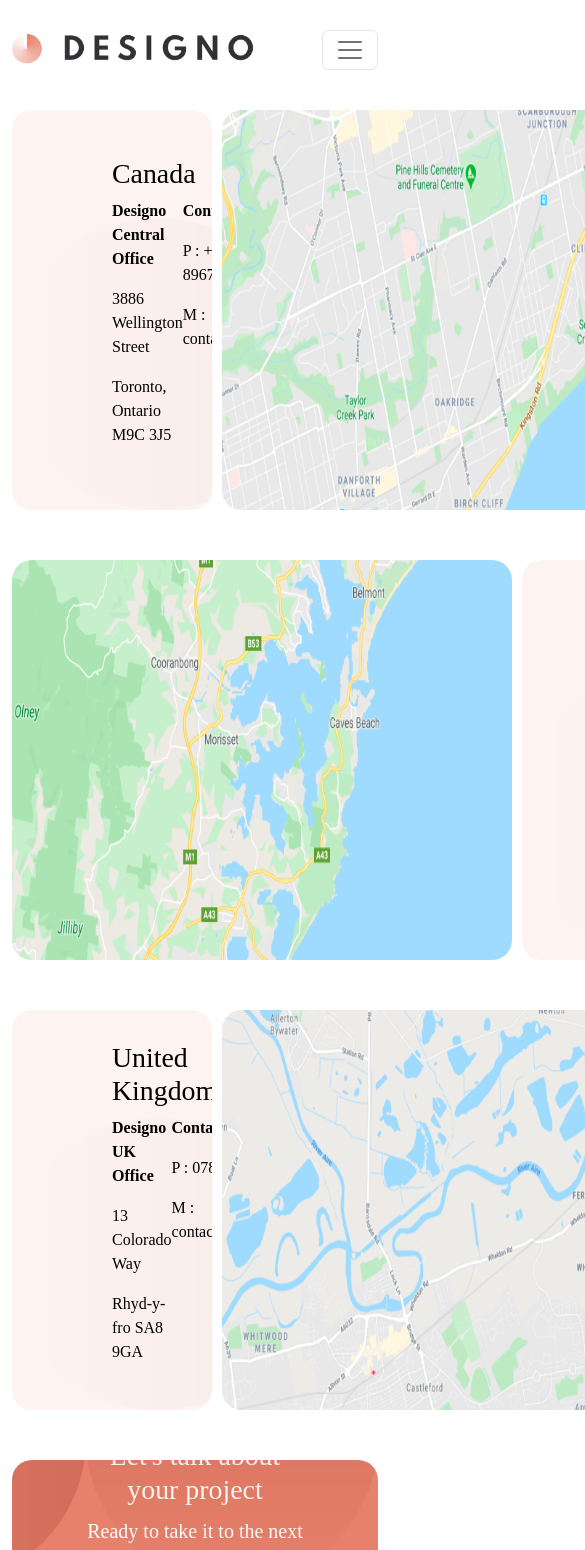
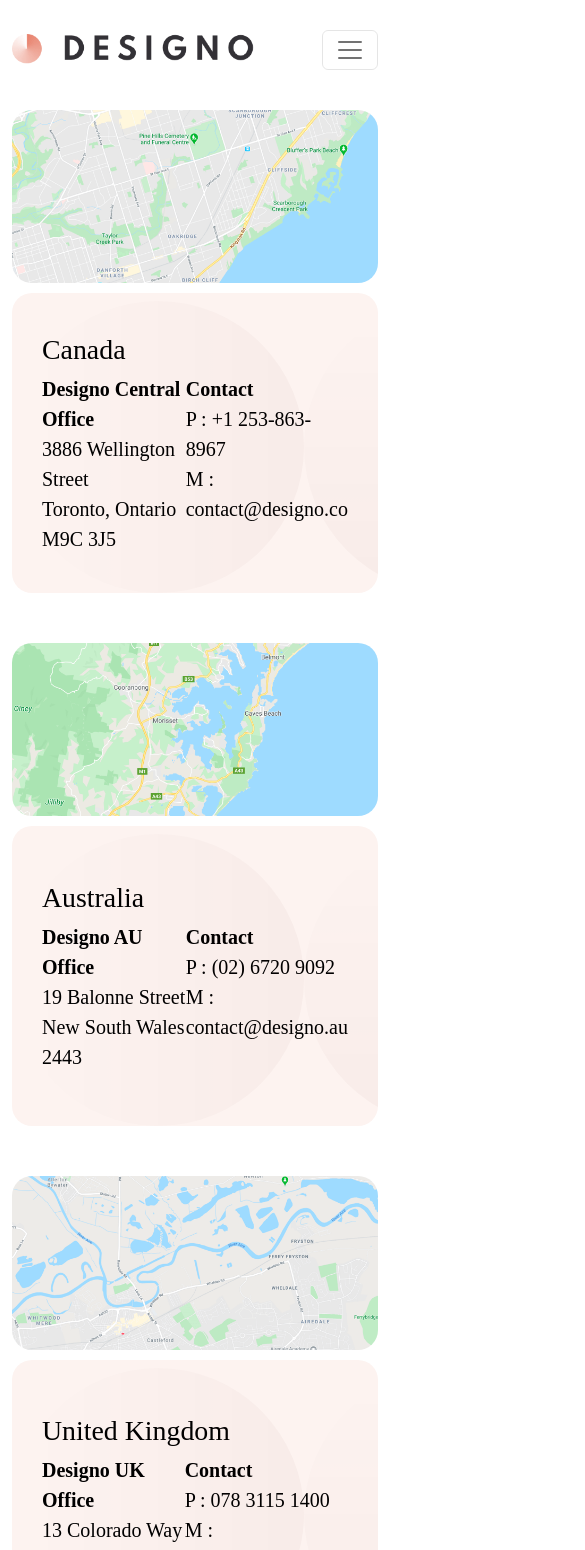
Before and after one commit to thomasgilmore/designo-multi-page-website, a React (Create React App) app: page /locations in a window 390 px wide. Shown: the top 1550 px of the page, 585 px wide, since content can reach past the window. Built offline with nearby package versions, Linux system fonts and the light colour scheme.

Commit message:
Locations.js:

```diff
--- a/src/Components/location.css
+++ b/src/Components/location.css
@@ -2,6 +2,7 @@
   display: flex;
   gap: 10px;
   margin: 30px 0;
+  font-size: 20px;
 }
 
 .australiaContainer,
@@ -9,12 +10,13 @@
   display: flex;
   gap: 10px;
   margin: 50px 0;
+  font-size: 20px;
 }
 
 .canadaDiv {
   background-color: #FDF3F0;
   color: #000;
-  height: 400px;
+  height: 500px;
   width: 100%;
   overflow: hidden;
   position: relative;
@@ -26,16 +28,21 @@
   padding: 0 100px;
 }
 
+.canadaDiv p,
+.australiaDiv p,
+.unitedKindfomDiv p {
+  margin: 0;
+}
+
 .imageMapCanada {
-  height: 400px;
-  width: 500px;
+  max-height: 500px;
   border-radius: 20px;
 }
 
 .australiaDiv {
   background-color: #FDF3F0;
   color: #000;
-  height: 400px;
+  height: 500px;
   width: 100%;
   overflow: hidden;
   position: relative;
@@ -48,15 +55,14 @@
 }
 
 .imageMapAustralia {
-  height: 400px;
-  width: 500px;
+  max-height: 500px;
   border-radius: 20px;
 }
 
 .unitedKindfomDiv {
   background-color: #FDF3F0;
   color: #000;
-  height: 400px;
+  height: 500px;
   width: 100%;
   overflow: hidden;
   position: relative;
@@ -69,14 +75,57 @@
 }
 
 .imageMapUnitedKingdom {
-  height: 400px;
-  width: 500px;
   border-radius: 20px;
+  max-height: 500px;
 }
 
 .canadaTextContainer,
 .australiaTextContainer,
 .unitedKingdomTextContainer {
   display: flex;
-  justify-content: space-bewteen;
+  width: 100%;
+  justify-content: space-between;
 }
+
+@media only screen and (min-width: 1200px) {
+  .imageMapCanada {
+    min-width: 450px;
+  }
+
+  .imageMapAustralia {
+    min-width: 450px;
+  }
+
+  .imageMapUnitedKingdom {
+    min-width: 450px;
+  }
+}
+
+@media only screen and (max-width: 1199px) {
+  .canadaContainer,
+  .unitedKingdomContainer {
+    flex-direction: column-reverse;
+  }
+
+  .australiaContainer {
+    flex-direction: column;
+  }
+
+  .imageMapCanada,
+  .imageMapAustralia,
+  .imageMapUnitedKingdom, {
+    max-width: 100%;
+    max-height: auto;
+    width: 100%;
+    height: auto;
+  }
+}
+
+@media only screen and (max-width: 750px) {
+  .canadaDiv,
+  .australiaDiv,
+  .unitedKindfomDiv {
+    padding: 0 30px;
+    height: 300px;
+  }
+}
```
